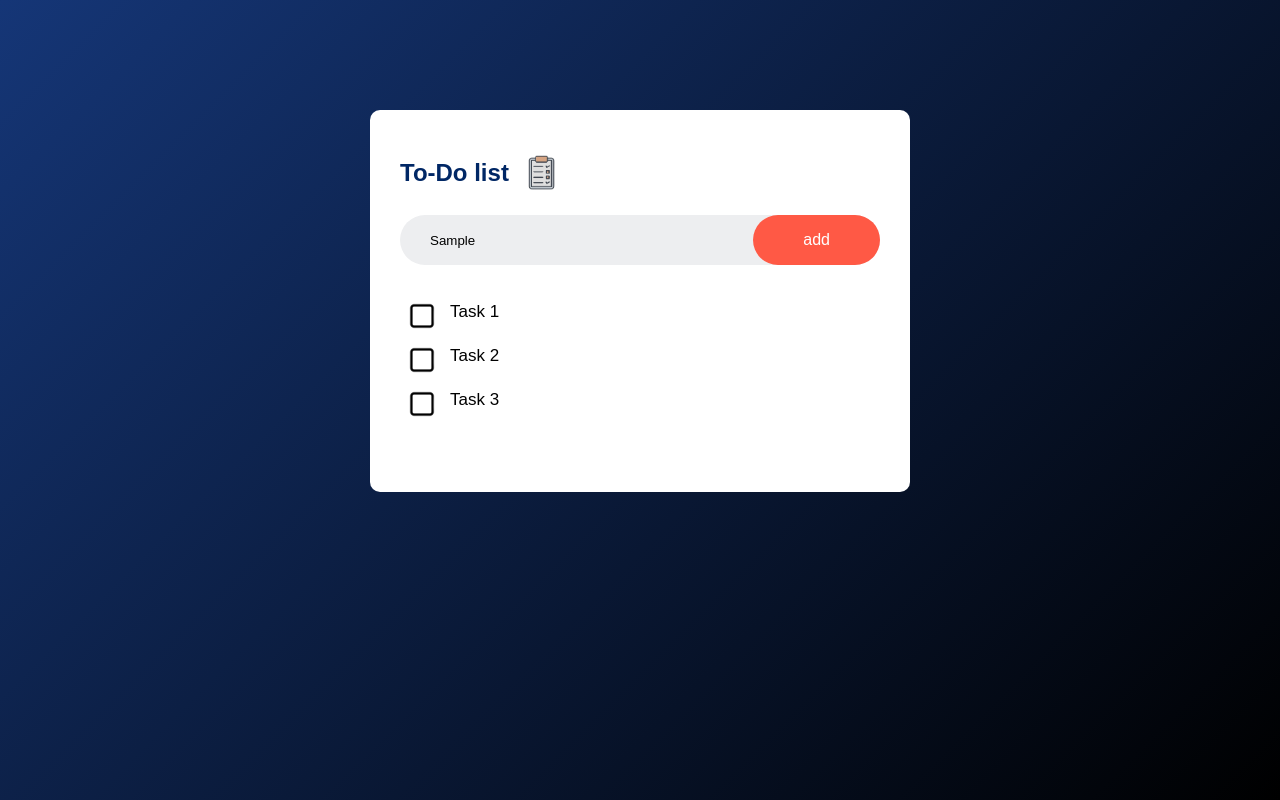
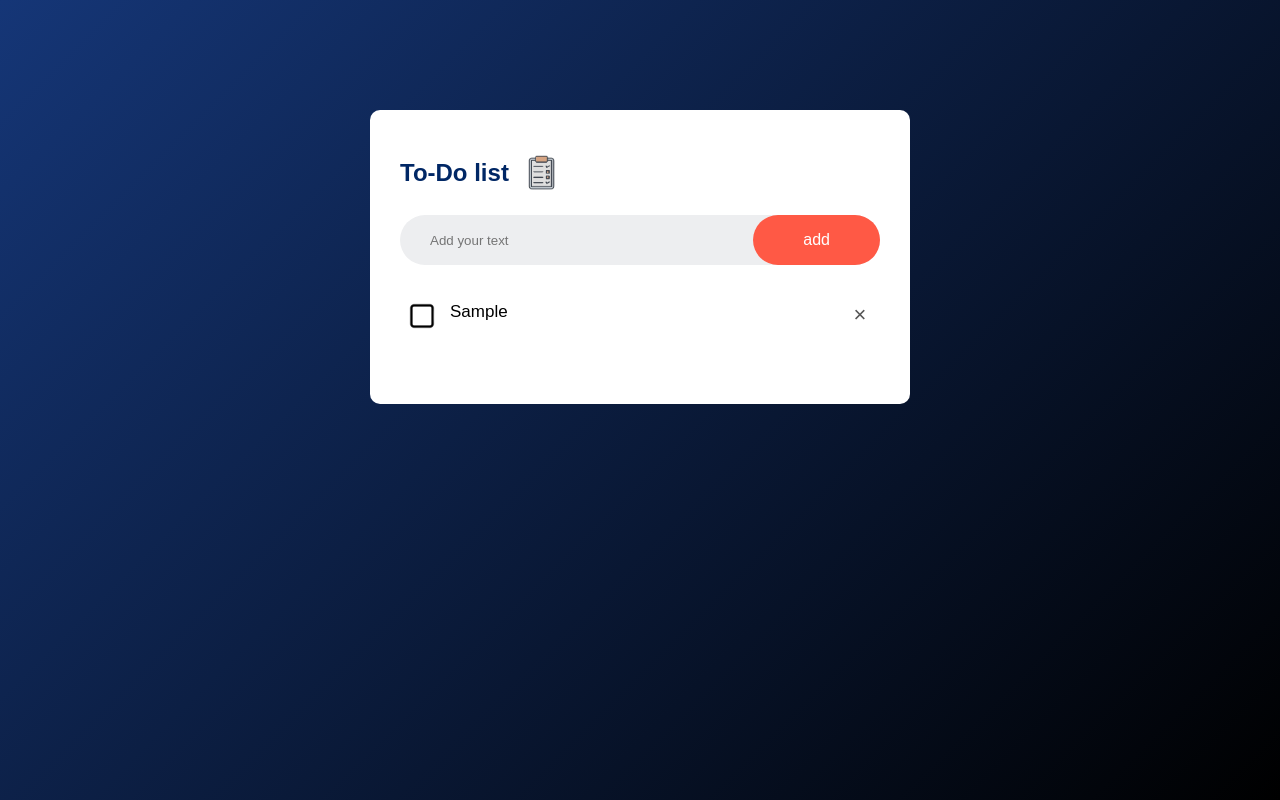
Before and after one commit to AriesDjae/To-Do-List-app, a plain HTML site: page To-Do List/index.html in a window 1280 px wide. Both pictures are taken after typing "Sample" into the empty fields and a click on the button "add". Drawn offline with Linux system fonts and the light colour scheme.

Commit message:
Add files via upload

```diff
--- a/To-Do List/index.html
+++ b/To-Do List/index.html
@@ -11,12 +11,12 @@
             <h2>To-Do list <img src="src/To-Do_icon.png"> </h2>
             <div class="row">
                 <input type="text" id="input-box" placeholder="Add your text">
-                <button>add</button>
+                <button onclick="addTask()">add</button>
             </div>
             <ul id="list-container">
-                <li>Task 1</li>
+                <!-- <li class="checked">Task 1</li>
                 <li>Task 2</li>
-                <li>Task 3</li>
+                <li>Task 3</li> -->
             </ul>
         </div>
     </div>
--- a/To-Do List/main.js
+++ b/To-Do List/main.js
@@ -0,0 +1,39 @@
+const inputBox = document.getElementById("input-box");
+const listContainer = document.getElementById("list-container");
+
+function addTask(){
+    if(inputBox.value === ''){
+        alert("You must write somenthing!");
+    }
+    else{
+        let li = document.createElement("li");
+        li.innerHTML = inputBox.value;
+        listContainer.appendChild(li);
+        let span = document.createElement("span");
+        span.innerHTML = "\u00d7";
+        li.appendChild(span);
+    }
+    inputBox.value = "";
+    saveData();
+}
+
+listContainer.addEventListener("click", function(e){
+    if(e.target.tagName === "LI"){
+        e.target.classList.toggle("checked");
+        saveData();
+    }
+    else if(e.target.tagName === "SPAN"){
+        e.target.parentElement.remove()
+        saveData();
+    }
+},false);
+
+function saveData(){
+    localStorage.setItem("data", listContainer.innerHTML);
+}
+
+function showTask() {
+    listContainer.innerHTML = localStorage.getItem("data");
+}
+
+showTask();
--- a/To-Do List/style.css
+++ b/To-Do List/style.css
@@ -89,3 +89,29 @@ ul li::before {
     top: 12px;
     left: 8px;
 }
+
+ul li.checked {
+    color: #555;
+    text-decoration: line-through;
+}
+
+ul li.checked::before {
+    background-image: url(src/check.png);
+}
+
+ul li span {
+    position: absolute;
+    right: 0;
+    top: 5px;
+    width: 40px;
+    height: 40px;
+    font-size: 22px;
+    color: #555;
+    line-height: 40px;
+    text-align: center;
+    border: 50%;
+}
+
+ul li span:hover {
+    background: #edeef0;
+}
```
Also changed, not shown: To-Do List/src/check.png (added).
